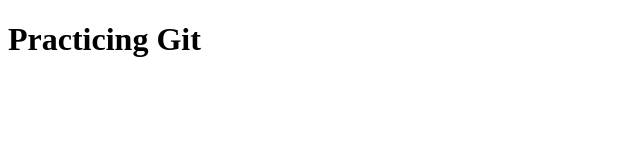
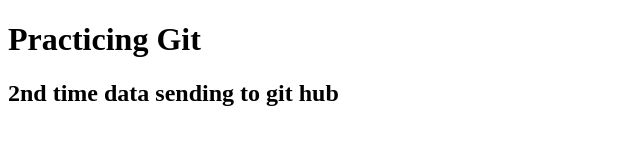
Before and after one commit to Pranay2699/git_practice, a plain HTML site: page index.html in a window 1280 px wide. Shown: the whole page, without its empty margins (0-640 px from the left). Drawn offline with Linux system fonts and the light colour scheme.

Commit message:
Added 2nd heading

```diff
--- a/index.html
+++ b/index.html
@@ -6,5 +6,6 @@
   </head>
   <body>
     <h1>Practicing Git</h1>
+    <h2>2nd time data sending to git hub</h2>
   </body>
 </html>
```
